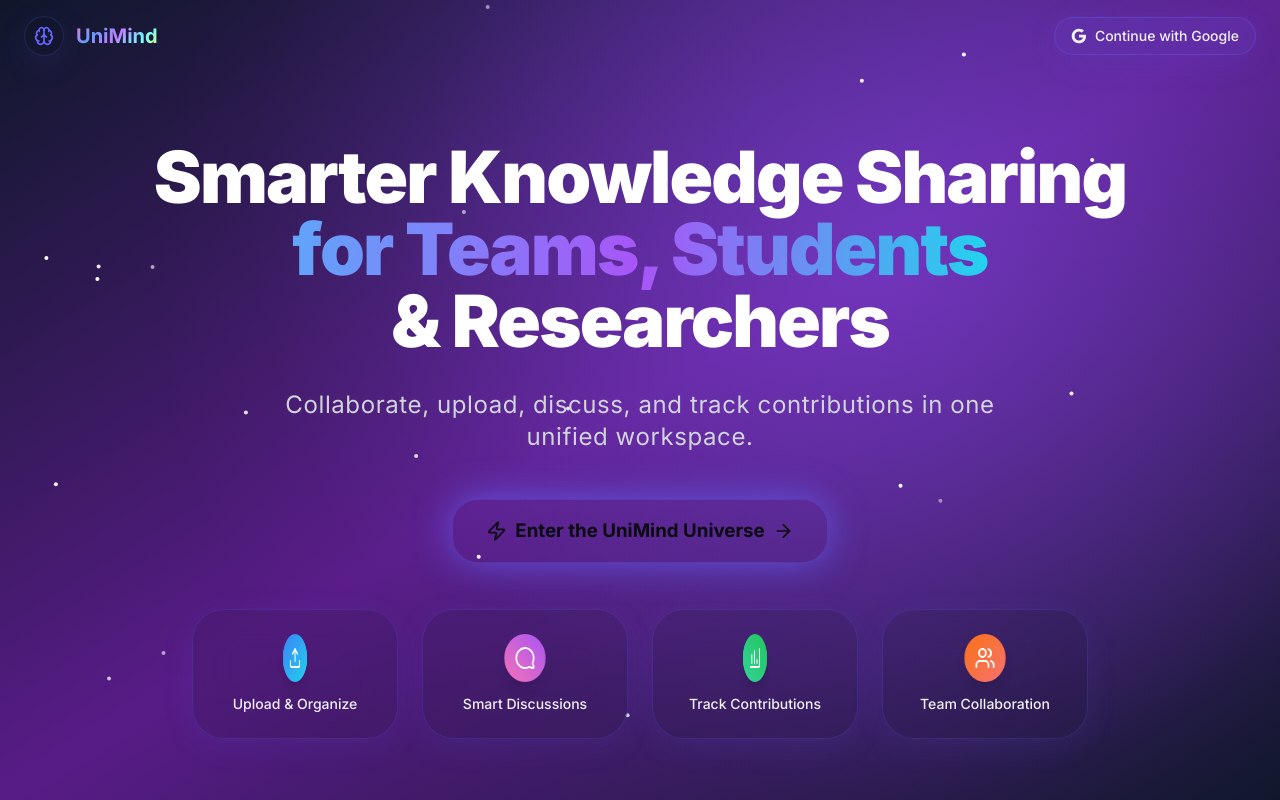
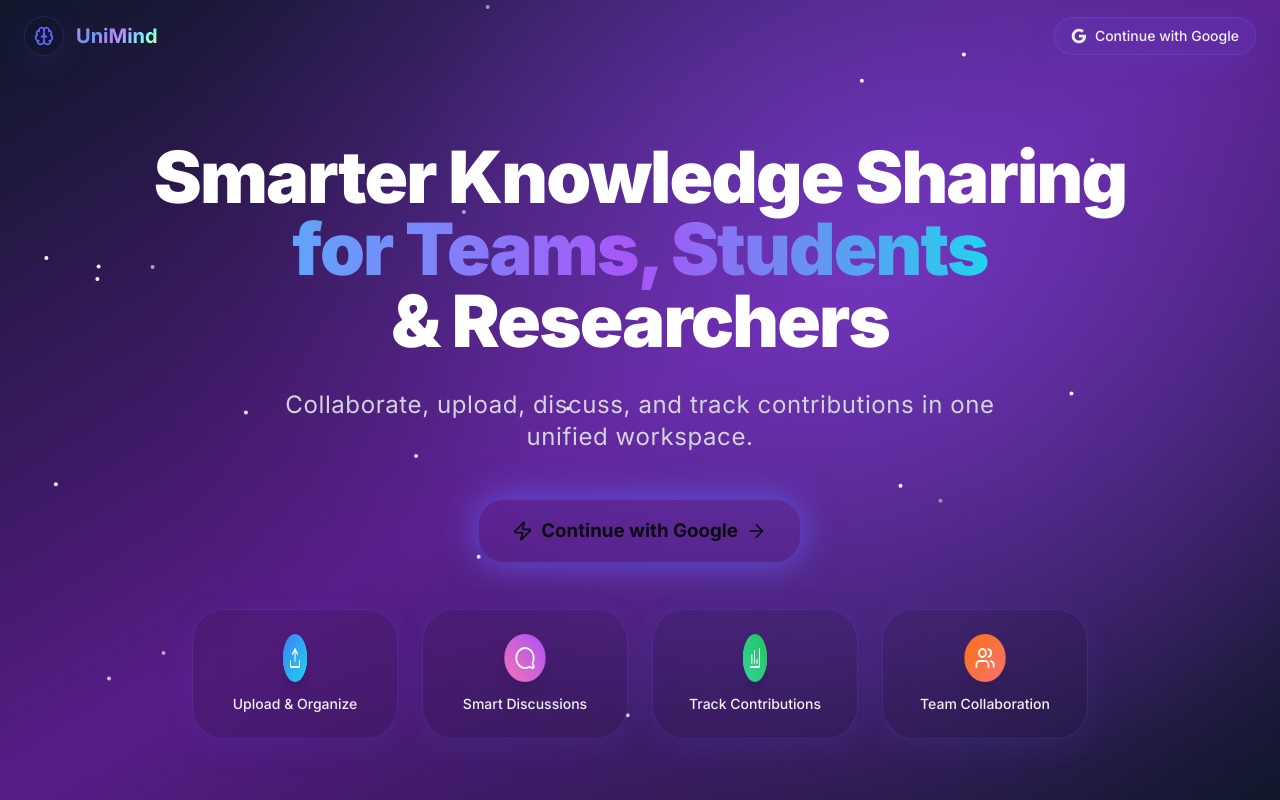
Before and after one commit to kumarvikash-prog/UniMind, a Next.js app: page / in a window 1280 px wide. Shown: the top 800 px of the page. Built offline with nearby package versions, Linux system fonts and the light colour scheme.

Commit message:
merge Google Authentication with the landing page

```diff
--- a/components/Navigation.tsx
+++ b/components/Navigation.tsx
@@ -2,10 +2,11 @@ import { motion } from "framer-motion";
 import { Brain } from "lucide-react";
 import { HolographicButton } from "./HolographicButton";
 
+import { signIn } from "next-auth/react";
+
 export const Navigation = () => {
   const handleGoogleAuth = () => {
-    console.log("Initiating Google OAuth...");
-    // Google OAuth integration will be implemented here
+    signIn("google");
   };
 
   return (
--- a/components/sections/CTASection.tsx
+++ b/components/sections/CTASection.tsx
@@ -10,12 +10,11 @@ import {
   Heart
 } from "lucide-react";
 
+import { signIn } from "next-auth/react";
+
 export const CTASection = () => {
   const handleGoogleAuth = () => {
-    // Google OAuth integration will be implemented here
-    console.log("Initiating Google OAuth...");
-    // This would typically redirect to Google OAuth or open a popup
-    // window.location.href = '/auth/google';
+    signIn("google");
   };
 
   const benefits = [
--- a/components/sections/HeroSection.tsx
+++ b/components/sections/HeroSection.tsx
@@ -4,11 +4,11 @@ import { ArrowRight, Zap } from "lucide-react";
 import { Navigation } from "../Navigation";
 import { FeatureHighlights } from "../FeatureHighlights";
 import { AnimatedBackground } from "../AnimatedBackground";
+import { signIn } from "next-auth/react";
 
 export const HeroSection = () => {
   const handleGetStarted = () => {
-    // Google OAuth integration will be added here
-    console.log("Starting Google OAuth flow...");
+    signIn("google");
   };
 
   return (
@@ -57,7 +57,7 @@ export const HeroSection = () => {
         >
           <HolographicButton variant="hero" onClick={handleGetStarted}>
             <Zap className="w-5 h-5" />
-            Enter the UniMind Universe
+            Continue with Google
             <ArrowRight className="w-5 h-5" />
           </HolographicButton>
         </motion.div>
```
